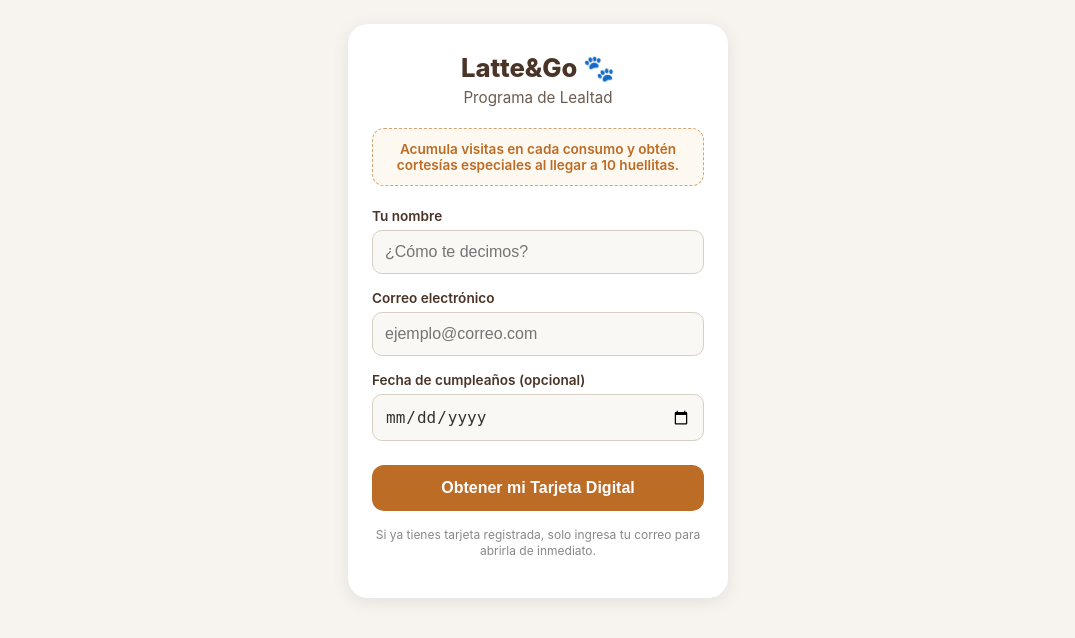
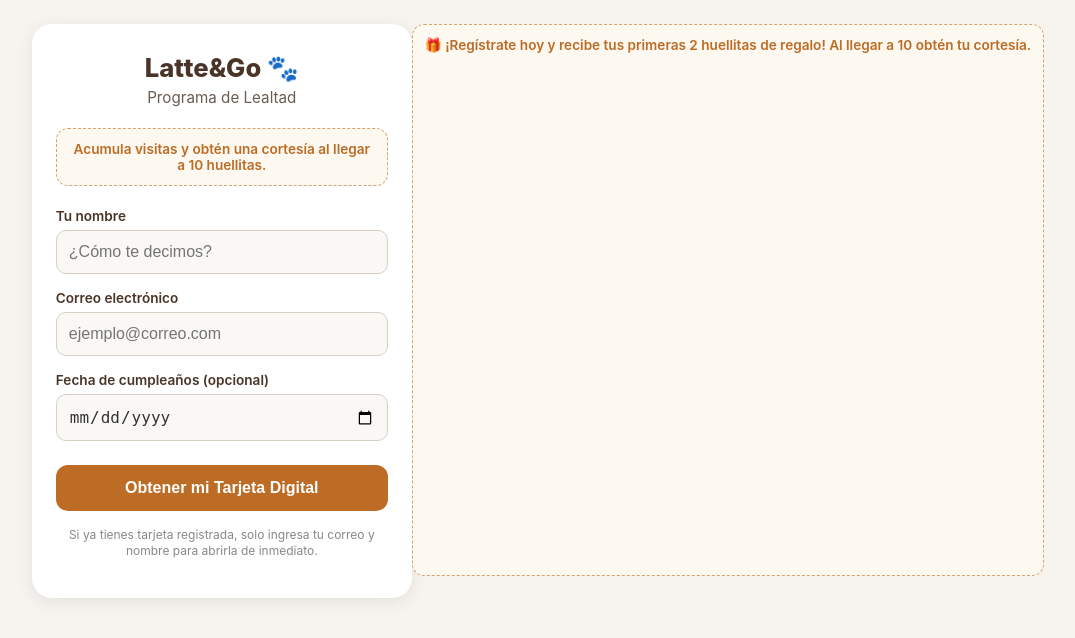
Before and after one commit to EMILIOLATTE/Lealtad-app, a FastAPI app: page / in a window 1280 px wide. Shown: the top 638 px of the page, without its empty margins (102-1177 px from the left). Run offline with FastAPI, Linux system fonts and the light colour scheme; some libraries are stand-ins or nearby versions.

Commit message:
Update registro.html

```diff
--- a/templates/registro.html
+++ b/templates/registro.html
@@ -103,7 +103,7 @@
         <p class="subtitulo">Programa de Lealtad</p>
 
         <div class="beneficio-box">
-            Acumula visitas en cada consumo y obtén cortesías especiales al llegar a 10 huellitas.
+            Acumula visitas y obtén una cortesía al llegar a 10 huellitas.
         </div>
 
         <form id="registro-form" onsubmit="enviarRegistro(event)">
@@ -126,7 +126,7 @@
         </form>
 
         <p class="nota-privacidad">
-            Si ya tienes tarjeta registrada, solo ingresa tu correo para abrirla de inmediato.
+            Si ya tienes tarjeta registrada, solo ingresa tu correo y nombre para abrirla de inmediato.
         </p>
     </div>
 
@@ -174,3 +174,6 @@
     </script>
 </body>
 </html>
+<div class="beneficio-box">
+    🎁 ¡Regístrate hoy y recibe tus primeras 2 huellitas de regalo! Al llegar a 10 obtén tu cortesía.
+</div>
```
